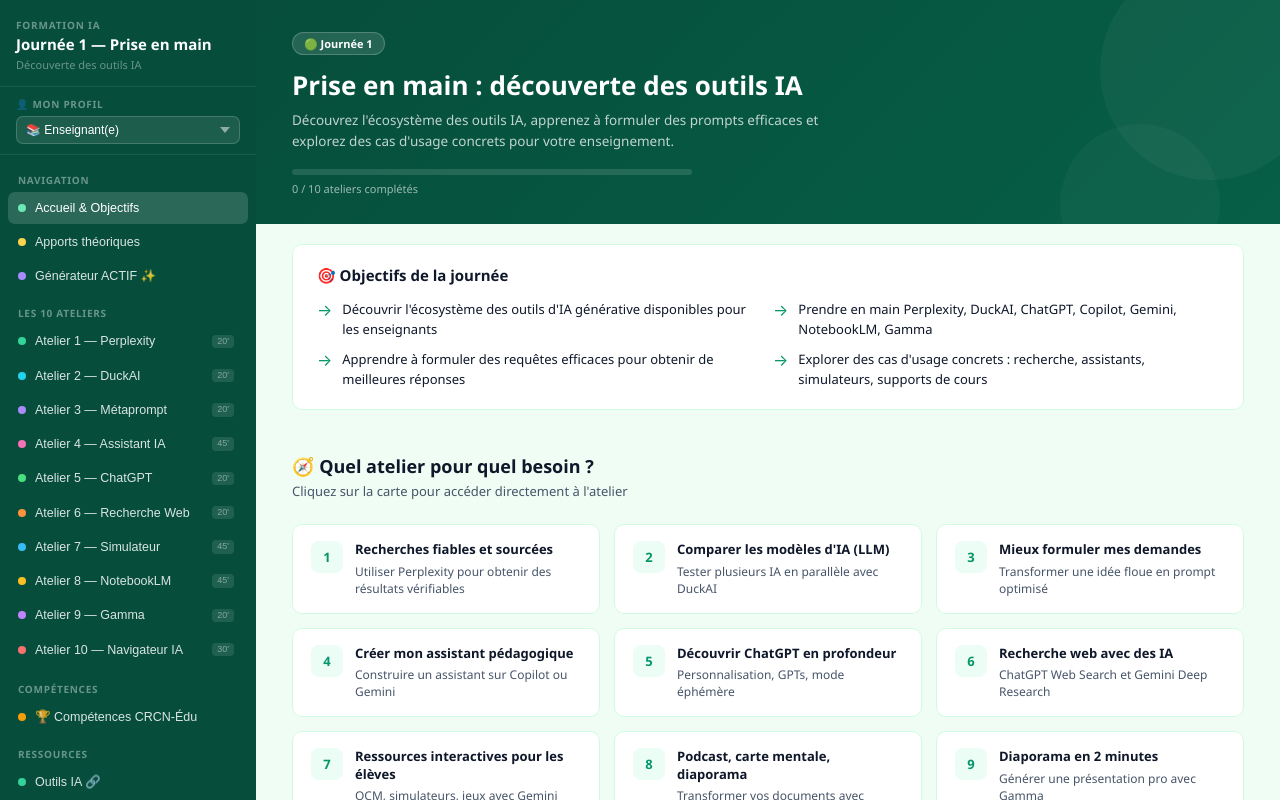
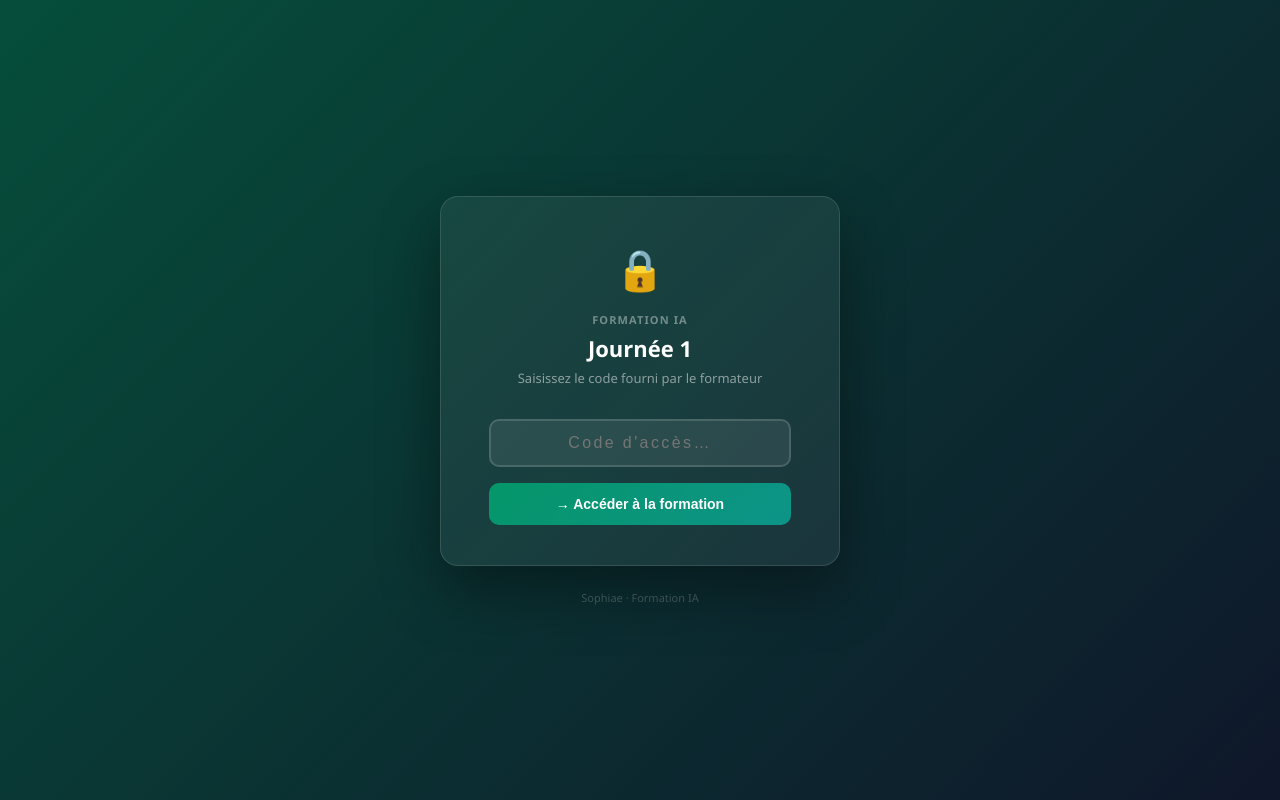
Before and after one commit to brunoterrasson11-commits/Formation-ia-j1, a plain HTML site: page index.html in a window 1280 px wide. Drawn offline with Linux system fonts and the light colour scheme.

Commit message:
Accès sécurisé : écran de verrouillage par code (sessionStorage)
Code requis au premier accès, retenu pour la session. Design cohérent
avec le thème vert J1.

Co-Authored-By: Claude Sonnet 4.6 <noreply@anthropic.com>

```diff
--- a/index.html
+++ b/index.html
@@ -412,6 +412,48 @@ body{font-family:'Segoe UI',-apple-system,BlinkMacSystemFont,'Helvetica Neue',Ar
 </style>
 </head>
 <body>
+
+<!-- LOCK SCREEN -->
+<div id="lockscreen" style="display:none;position:fixed;inset:0;z-index:9999;background:linear-gradient(135deg,#064E3B 0%,#0F172A 100%);align-items:center;justify-content:center;flex-direction:column;gap:0">
+  <div style="background:rgba(255,255,255,.06);border:1px solid rgba(255,255,255,.12);border-radius:18px;padding:44px 48px 40px;width:100%;max-width:400px;text-align:center;box-shadow:0 24px 60px rgba(0,0,0,.4)">
+    <div style="font-size:40px;margin-bottom:16px">🔒</div>
+    <div style="font-size:11px;font-weight:600;letter-spacing:.1em;text-transform:uppercase;color:rgba(255,255,255,.4);margin-bottom:6px">Formation IA</div>
+    <div style="font-size:22px;font-weight:800;color:#fff;margin-bottom:6px">Journée 1</div>
+    <div style="font-size:13px;color:rgba(255,255,255,.5);margin-bottom:32px">Saisissez le code fourni par le formateur</div>
+    <input id="lock-input" type="password" placeholder="Code d'accès…" autocomplete="off"
+      style="width:100%;padding:13px 16px;border-radius:10px;border:2px solid rgba(255,255,255,.15);background:rgba(255,255,255,.08);color:#fff;font-size:16px;text-align:center;outline:none;letter-spacing:.15em;transition:border-color .2s"
+      onfocus="this.style.borderColor='rgba(255,255,255,.4)'" onblur="this.style.borderColor='rgba(255,255,255,.15)'"
+      onkeydown="if(event.key==='Enter')checkLock()">
+    <div id="lock-err" style="display:none;margin-top:10px;font-size:12px;color:#F87171;font-weight:600">Code incorrect — réessayez</div>
+    <button onclick="checkLock()" style="margin-top:16px;width:100%;padding:13px;border-radius:10px;border:none;background:linear-gradient(135deg,#059669,#0D9488);color:#fff;font-size:14px;font-weight:700;cursor:pointer;transition:opacity .15s" onmouseover="this.style.opacity='.88'" onmouseout="this.style.opacity='1'">
+      → Accéder à la formation
+    </button>
+  </div>
+  <div style="margin-top:24px;font-size:11px;color:rgba(255,255,255,.2)">Sophiae · Formation IA</div>
+</div>
+<script>
+(function(){
+  if(sessionStorage.getItem('j1-unlocked')==='1'){return;}
+  var ls=document.getElementById('lockscreen');
+  ls.style.display='flex';
+  document.body.style.overflow='hidden';
+})();
+function checkLock(){
+  var v=document.getElementById('lock-input').value.trim().toLowerCase();
+  if(v==='batman'){
+    sessionStorage.setItem('j1-unlocked','1');
+    document.getElementById('lockscreen').style.display='none';
+    document.body.style.overflow='';
+  } else {
+    var e=document.getElementById('lock-err');
+    e.style.display='block';
+    var inp=document.getElementById('lock-input');
+    inp.value=''; inp.focus();
+    inp.style.borderColor='#F87171';
+    setTimeout(function(){inp.style.borderColor='rgba(255,255,255,.15)';},1200);
+  }
+}
+</script>
 
 <!-- SIDEBAR -->
 <nav class="sb">
```
